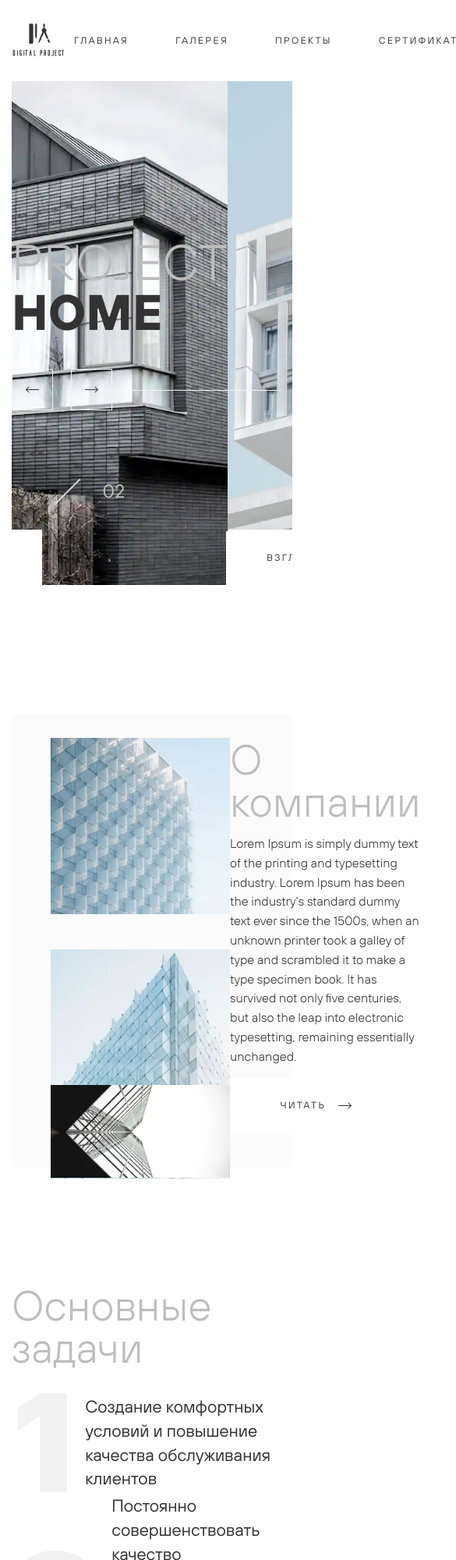
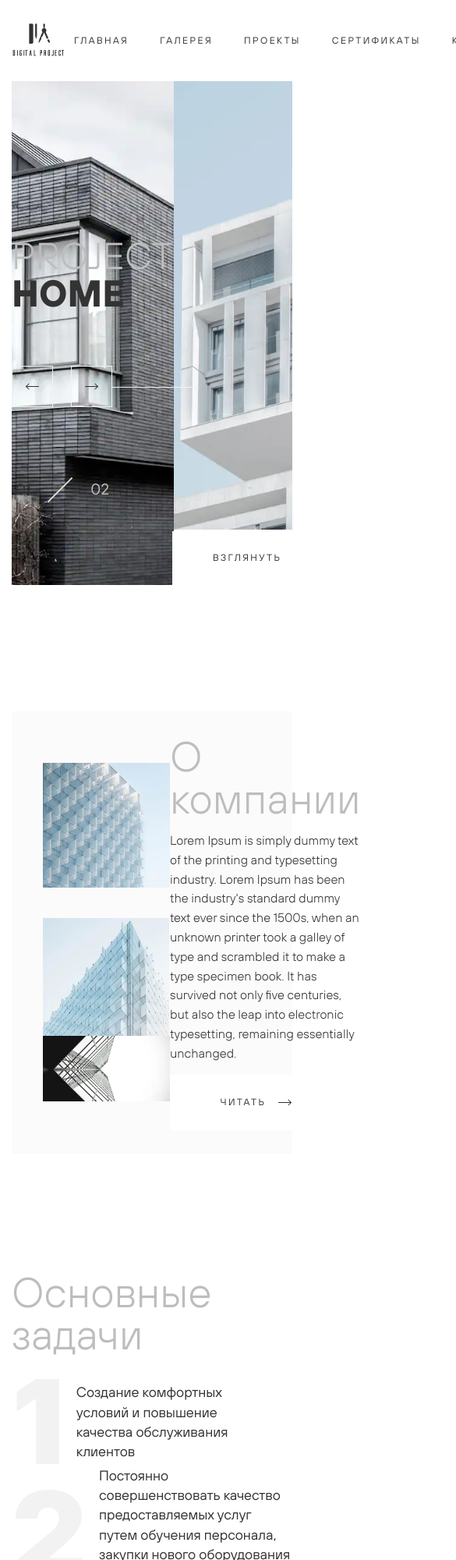
Before and after one commit to kulyk13/project_home, a plain HTML site: page index.html in a window 390 px wide. Shown: the top 2000 px of the page at 78% size, 585 px wide, since content can reach past the window. Drawn offline with nearby package versions, Linux system fonts and the light colour scheme; files whose address does not match are found by name; a web font is replaced by a local one.

Commit message:
adaptive 768px+

```diff
--- a/sass/adaptive.scss
+++ b/sass/adaptive.scss
@@ -145,6 +145,107 @@
   .container {
     max-width: 750px;
   }
+  .header__menu {
+    column-gap: 40px;
+  }
+  .hero-slider {
+    &__slide-title {
+      font-size: 48px;
+    }
+    &__slide-img {
+      width: 480px;
+      object-position: 0;
+    }
+    &__btn_next::after {
+      width: 112px;
+      right: -112px;
+    }
+    .swiper-pagination-bullets {
+      width: 140px;
+      &::before {
+        left: 45px;
+      }
+      .swiper-pagination-bullet {
+        font-size: 20px;
+      }
+    }
+  }
+  .about {
+    &__wrap {
+      padding-left: 40px;
+      padding-right: 20px;
+      align-items: center;
+    }
+    &__pic-block {
+      margin: 0;
+    }
+    &__img:nth-child(1) {
+      width: 163px;
+      height: 160px;
+    }
+    &__img:nth-child(2) {
+      width: 162px;
+      height: 208px;
+      margin-top: 24px;
+    }
+    &__img:nth-child(3) {
+      width: 163px;
+      height: 84px;
+      margin-top: -72px;
+    }
+    &__offer {
+      max-width: 300px;
+    }
+  }
+  .main-tasks {
+    &__task-number {
+      font-size: 150px;
+    }
+    &__task-description {
+      font-size: 18px;
+    }
+    &__task:first-child {
+      max-width: 290px;
+    }
+    &__task:nth-child(2) {
+      max-width: 385px;
+    }
+  }
+  .project-card {
+    &__title {
+      opacity: 1;
+    }
+    &__btn {
+      opacity: 1;
+    }
+    &::after {
+      opacity: 0.8;
+    }
+    &:nth-child(1) {
+      width: 100%;
+    }
+    &:nth-child(4) {
+      width: 400px;
+    }
+  }
+  .contact-us__img {
+    width: 300px;
+  }
+  .footer {
+    .logo {
+      margin-right: 30px;
+    }
+    &__socials {
+      margin-left: 20px;
+    }
+    &__socials-list {
+      column-gap: 15px;
+    }
+    &__contacts-list {
+      width: 200px;
+      row-gap: 0;
+    }
+  }
 }
 // `md` applies to small devices (landscape phones, less than 768px)
 @media (max-width: 767.98px) {
```
Also changed, not shown: css/style.css.
